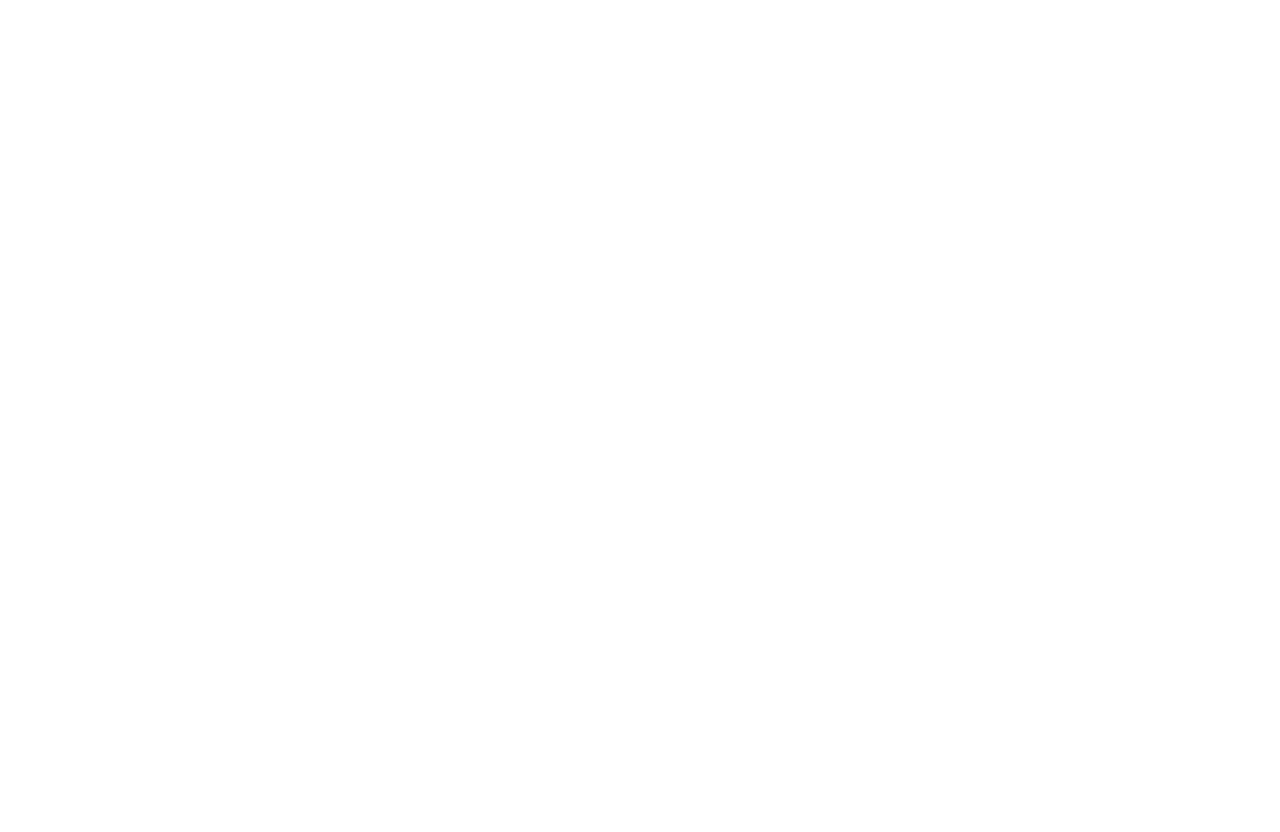
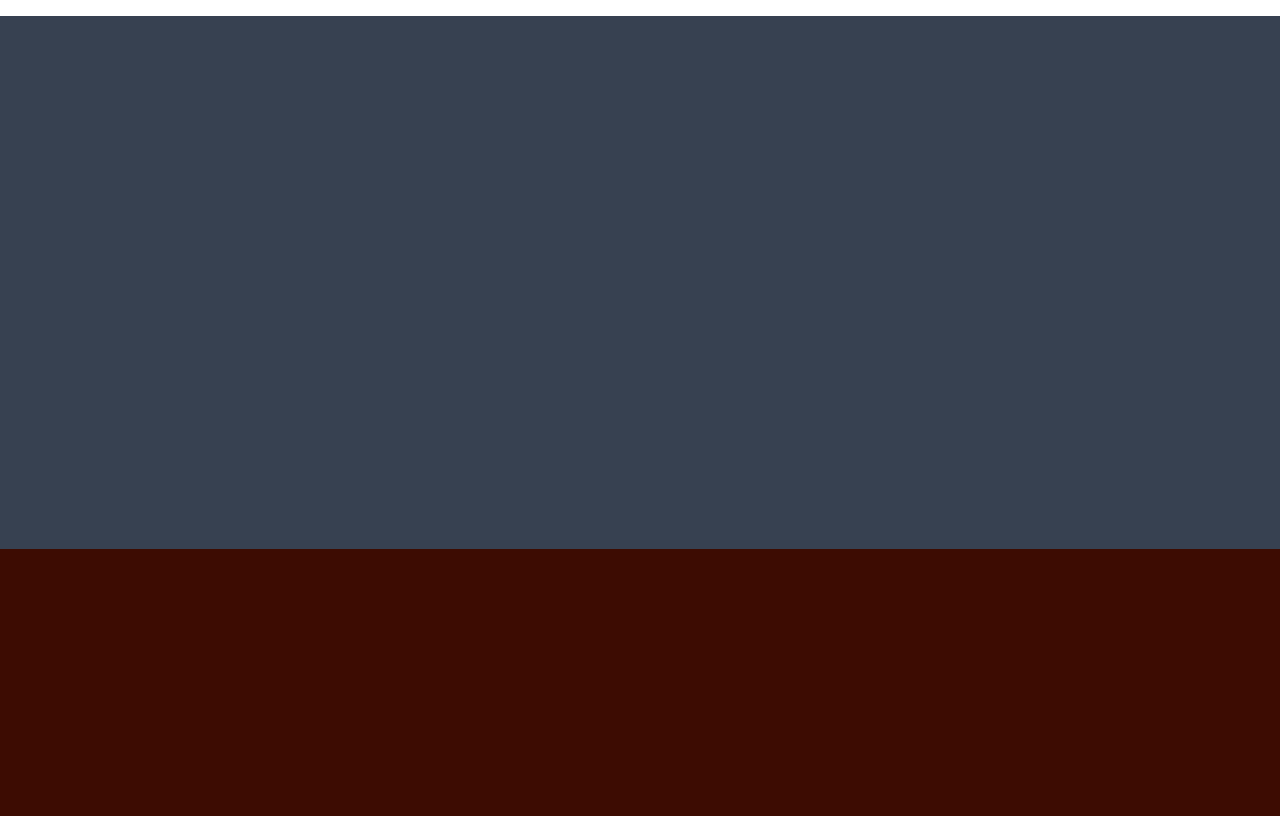
Before and after one commit to hieuvuong2310/nwhacks2025, a Next.js app in the folder frontend/: page /backgroundAttacker in a window 1280 px wide. Built offline with nearby package versions, Linux system fonts and the light colour scheme.

Commit message:
fix backgrounds

```diff
--- a/frontend/app/backgroundAttacker/page.tsx
+++ b/frontend/app/backgroundAttacker/page.tsx
@@ -1,8 +1,22 @@
-export default function backgroundAttacker() {
+export default function BackgroundAttacker() {
     return (
         <div className="h-screen flex flex-col">
-            <div className="flex-1 bg-gray-800"></div>
+            <div className="h-screen w-screen flex flex-col m-0 overflow-hidden">
+            <div className="flex-1 bg-gray-700 flex items-center justify-between px-16">
+                {/* <img
+                    src="https://firebasestorage.googleapis.com/v0/b/personal-web-4022f.firebasestorage.app/o/certi.png?alt=media&token=7f462216-5dbe-42f6-89c2-281e890448f7"
+                    alt="employee of the month"
+                    className="max-w-[550px] h-auto pl-4 rotate-6"
+                />
+                <img
+                    src="https://firebasestorage.googleapis.com/v0/b/personal-web-4022f.firebasestorage.app/o/sticky%20note_1.png?alt=media&token=14bd358e-6242-4eb6-8cb1-7d9937bd848c"
+                    alt="sticky note"
+                    className="max-w-[150px] h-auto -rotate-12"
+                /> */}
+            </div>
             <div className="h-1/3 bg-blackbean"></div>
+        </div>
+
         </div>
     );
 }
--- a/frontend/app/backgroundDefender/page.tsx
+++ b/frontend/app/backgroundDefender/page.tsx
@@ -1,11 +1,11 @@
 export default function BackgroundDefender() {
     return (
-        <div className="h-screen flex flex-col">
+        <div className="h-screen w-screen flex flex-col m-0 overflow-hidden">
             <div className="flex-1 bg-gray-100 flex items-center justify-between px-16">
                 <img
                     src="https://firebasestorage.googleapis.com/v0/b/personal-web-4022f.firebasestorage.app/o/certi.png?alt=media&token=7f462216-5dbe-42f6-89c2-281e890448f7"
                     alt="employee of the month"
-                    className="max-w-[500px] h-auto pl-4 rotate-6"
+                    className="max-w-[550px] h-auto pl-4 rotate-6"
                 />
                 <img
                     src="https://firebasestorage.googleapis.com/v0/b/personal-web-4022f.firebasestorage.app/o/sticky%20note_1.png?alt=media&token=14bd358e-6242-4eb6-8cb1-7d9937bd848c"
--- a/frontend/tailwind.config.ts
+++ b/frontend/tailwind.config.ts
@@ -16,9 +16,9 @@
 				cream: 'hsl(var(--custom-cream))',
 				navy: 'hsl(var(--custom-navy))',
 				blue: 'hsl(var(--custom-blue))',
-				lightbrown: '#9F8170',
-				blackbean: '#3D0C02',
 			},
+			lightbrown: '#9F8170',
+			blackbean: '#3D0C02',
 
   			background: 'hsl(var(--background))',
   			foreground: 'hsl(var(--foreground))',
```
